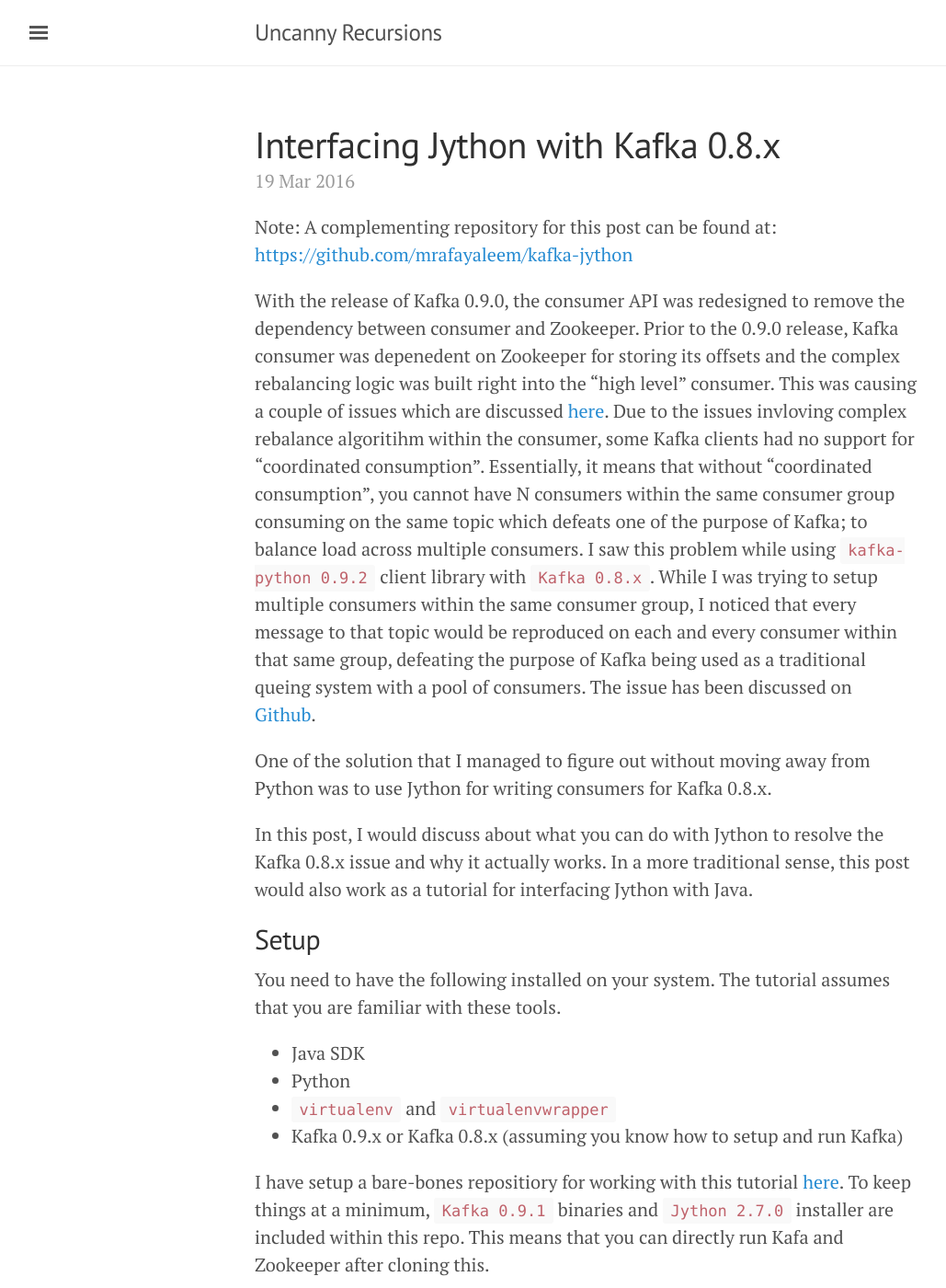
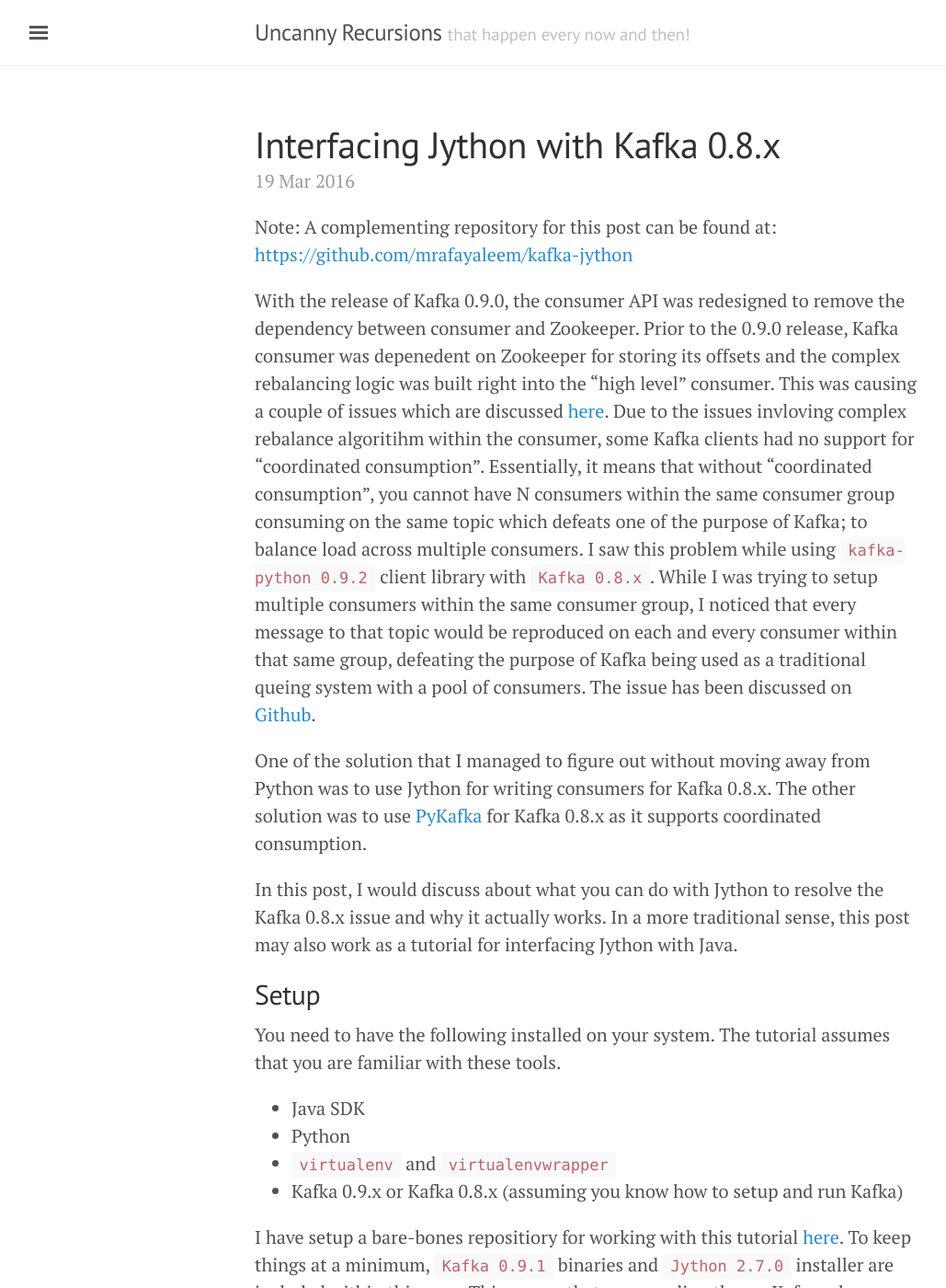
Before and after one commit to mrafayaleem/mrafayaleem.github.io, a Jekyll site: the page built from _posts/2016-03-19-interfacing-jython-with-kafka.md, in a window 1280 px wide and 1400 px high. Shown: the whole window at 92% size, without its empty margins (3-1032 px from the left). Built offline with Jekyll 4.4.1, drawn with Linux system fonts in a browser that asks for light colours; comment, search, counter and statistics services are not loaded.

Commit message:
development: some edits to previous posts and linkedin url update

```diff
--- a/_config.yml
+++ b/_config.yml
@@ -7,7 +7,7 @@
 
 # Setup
 title:            Uncanny Recursions
-tagline:          ''
+tagline:          'that happen every now and then!'
 description:      'Currently Software Engineer at <a href="https://dubai.dubizzle.com" target="_blank">dubizzle</a>. Living and enjoying life in Dubai, UAE. Huge nerd who likes playing guitar and is a Clapton fan.</a>'
 url:              http://mrafayaleem.com
 baseurl:          ''
@@ -28,7 +28,7 @@
   repo:           https://github.com/mrafayaleem
 
 social:
-  linkedin:       https://ae.linkedin.com/in/mrafayaleem
+  linkedin:       https://www.linkedin.com/in/mrafayaleem
   twitter:        https://twitter.com/mrafayaleem
 
 gems :
--- a/_posts/2016-03-19-interfacing-jython-with-kafka.md
+++ b/_posts/2016-03-19-interfacing-jython-with-kafka.md
@@ -7,9 +7,9 @@
 
 With the release of Kafka 0.9.0, the consumer API was redesigned to remove the dependency between consumer and Zookeeper. Prior to the 0.9.0 release, Kafka consumer was depenedent on Zookeeper for storing its offsets and the complex rebalancing logic was built right into the "high level" consumer. This was causing a couple of issues which are discussed [here](https://cwiki.apache.org/confluence/display/KAFKA/Kafka+Detailed+Consumer+Coordinator+Design). Due to the issues invloving complex rebalance algoritihm within the consumer, some Kafka clients had no support for "coordinated consumption". Essentially, it means that without "coordinated consumption", you cannot have N consumers within the same consumer group consuming on the same topic which defeats one of the purpose of Kafka; to balance load across multiple consumers. I saw this problem while using `kafka-python 0.9.2` client library with `Kafka 0.8.x`. While I was trying to setup multiple consumers within the same consumer group, I noticed that every message to that topic would be reproduced on each and every consumer within that same group, defeating the purpose of Kafka being used as a traditional queing system with a pool of consumers. The issue has been discussed on [Github](https://github.com/dpkp/kafka-python/issues/199#issuecomment-53052761).
 
-One of the solution that I managed to figure out without moving away from Python was to use Jython for writing consumers for Kafka 0.8.x.
+One of the solution that I managed to figure out without moving away from Python was to use Jython for writing consumers for Kafka 0.8.x. The other solution was to use [PyKafka](https://github.com/Parsely/pykafka) for Kafka 0.8.x as it supports coordinated consumption.
 
-In this post, I would discuss about what you can do with Jython to resolve the Kafka 0.8.x issue and why it actually works. In a more traditional sense, this post would also work as a tutorial for interfacing Jython with Java.
+In this post, I would discuss about what you can do with Jython to resolve the Kafka 0.8.x issue and why it actually works. In a more traditional sense, this post may also work as a tutorial for interfacing Jython with Java.
 
 ## Setup
 
```
Also changed, not shown: _posts/2016-01-20-introducing-uncanny-recursions.md (+2 -0 lines).
